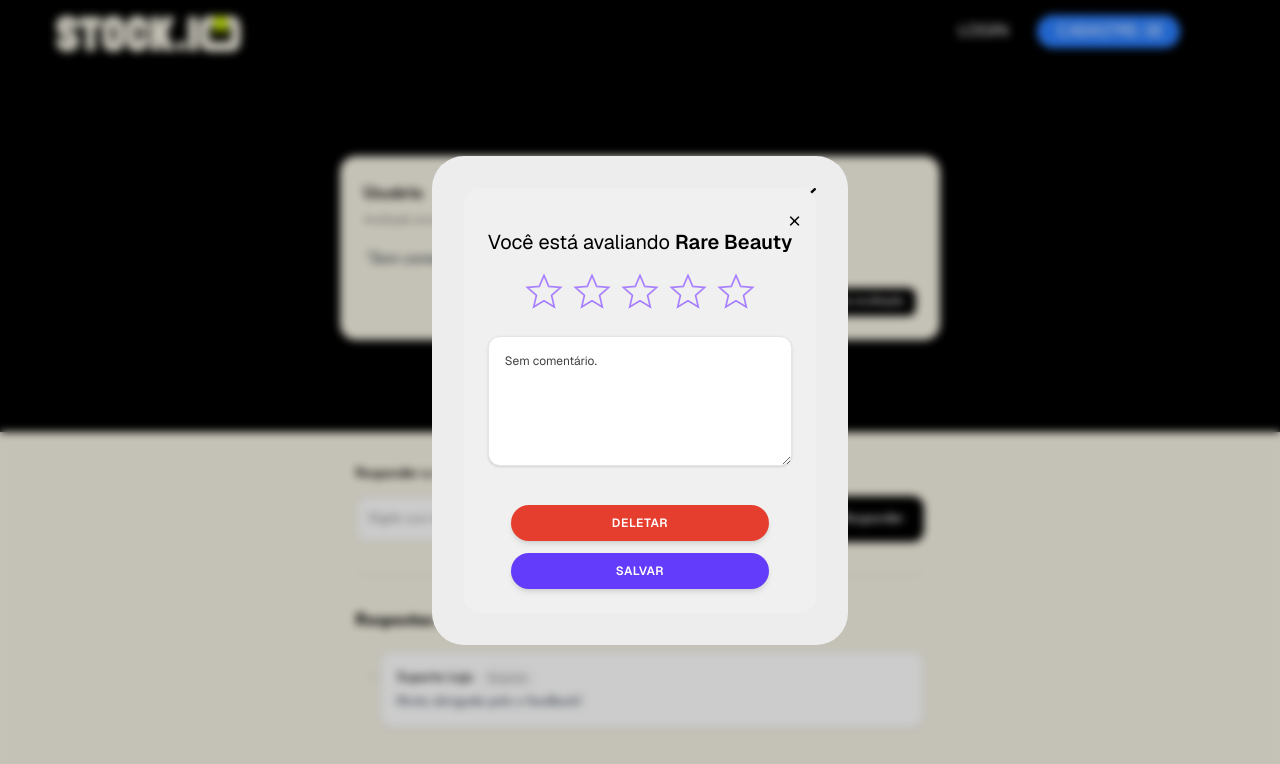
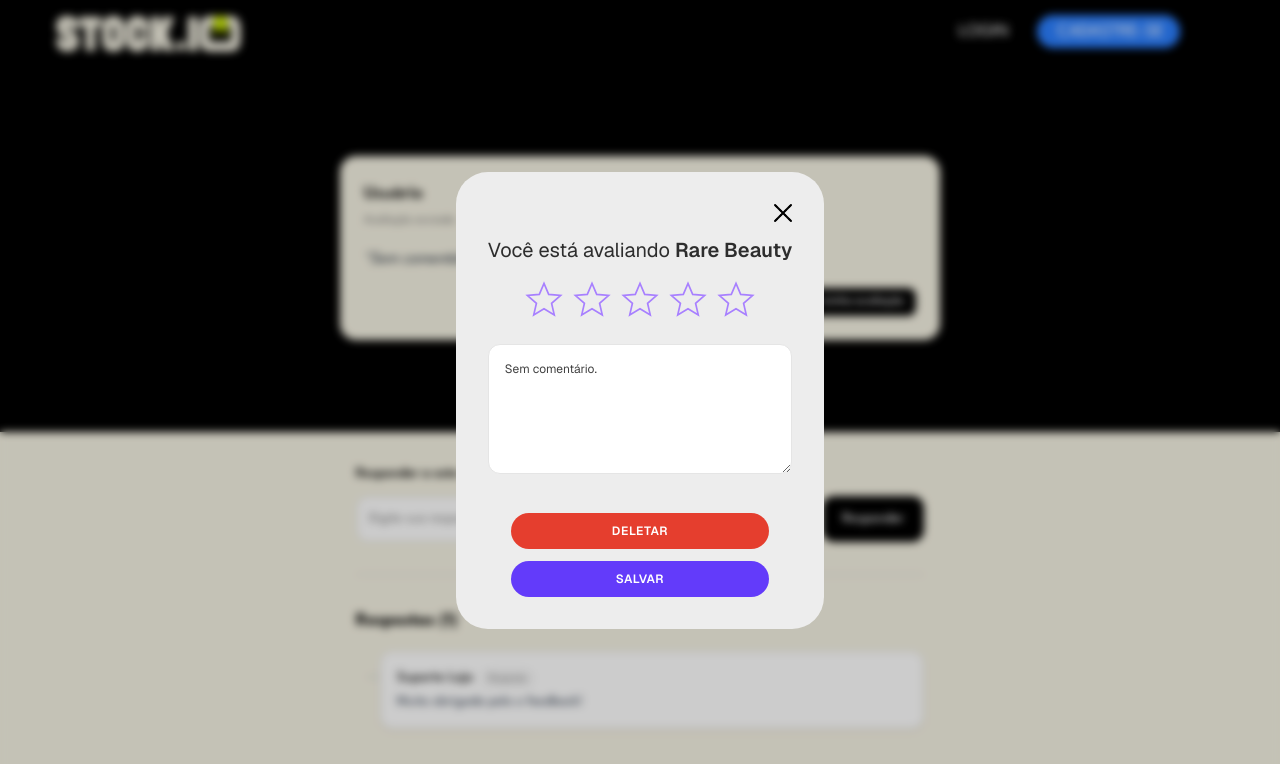
Before and after one commit to ArthurC00/projeto-PT-CJR-front, a Next.js app: page /com_aval in a window 1280 px wide. Both pictures are taken after a click on the button "Quero editar minha avaliação". Shown: the top 764 px of the page. Built offline with nearby package versions, Linux system fonts and the light colour scheme.

Commit message:
feat: tela de comentario de avaliação atualizada + modal

```diff
--- a/app/com_aval/page.tsx
+++ b/app/com_aval/page.tsx
@@ -1,24 +1,50 @@
 "use client"
 
 import Navbar from "@/components/navbar";
-import { useState, FormEvent } from "react";
-import { useSearchParams } from "next/navigation";
+import { useState, useEffect } from "react";
+import { useSearchParams, useRouter } from "next/navigation";
 import Link from "next/link";
 import Modal from "@/components/modal";
 
+interface AvaliacaoTipo {
+    id: number;
+    texto: string;
+    estrelas: number;
+}
+
 export default function com_aval() {
     const searchParams = useSearchParams();
+    const router = useRouter();
+
+    // infos vindas da URL
+    const reviewId = Number(searchParams.get('id'));
     const name = searchParams.get('name') || 'Usuário';
     const text = searchParams.get('text') || 'Sem comentário.';
-    const rating = searchParams.get('rating') || '0';
+    const rating = Number(searchParams.get('rating')) || 0; // Convertido para número
 
-    // 1. ESTADO PARA CONTROLAR O MODAL (Aberto/Fechado)
     const [isModalOpen, setIsModalOpen] = useState(false);
-
     const [respostas, setRespostas] = useState([
         { id: 1, autor: "Suporte Loja", texto: "Muito obrigada pelo o feedback!" }
     ]);
     const [novaResposta, setNovaResposta] = useState("");
+
+    // Estado da avaliação atual
+    const [avaliacao, setAvaliacao] = useState<AvaliacaoTipo | null>({
+        id: reviewId,
+        texto: text,
+        estrelas: rating
+    });
+
+    // Estados temporários para controlar o formulário dentro do Modal
+    const [textoTemporario, setTextoTemporario] = useState(text);
+    const [estrelasTemporarias, setEstrelasTemporarias] = useState(rating);
+    const [hoverEstrelas, setHoverEstrelas] = useState<number | null>(null); // Efeito visual de hover
+
+    // Sincroniza os estados caso os parâmetros da URL mudem
+    useEffect(() => {
+        if (text) setTextoTemporario(text);
+        if (rating) setEstrelasTemporarias(rating);
+    }, [text, rating]);
 
     const lidarComEnvio = (e: React.FormEvent<HTMLFormElement>) => {
         e.preventDefault();
@@ -34,6 +60,69 @@
         setNovaResposta("");
     };
 
+    // para salvar alteração no localstorage
+    const handleSalvar = async () => {
+        if (!avaliacao || !reviewId) return;
+
+        try {
+            const itensSalvos = localStorage.getItem("@rareBeauty:reviews");
+            if (itensSalvos) {
+                const listaReviews = JSON.parse(itensSalvos);
+
+                // Mapeia alterando o texto (comment) E as estrelas (userRating)
+                const listaAtualizada = listaReviews.map((rev: any) => {
+                    if (rev.id === reviewId) {
+                        return {
+                            ...rev,
+                            comment: textoTemporario,
+                            userRating: estrelasTemporarias
+                        };
+                    }
+                    return rev;
+                });
+
+                localStorage.setItem("@rareBeauty:reviews", JSON.stringify(listaAtualizada));
+            }
+
+            // Atualiza o estado visual da tela de edição
+            setAvaliacao({
+                ...avaliacao,
+                texto: textoTemporario,
+                estrelas: estrelasTemporarias
+            });
+
+            alert("Avaliação atualizada com sucesso!");
+            setIsModalOpen(false);
+        } catch(error) {
+            alert("Erro ao salvar alteração.");
+        }
+    };
+
+    // deletar no localstorage
+    const handleDeletar = async () => {
+        if (!reviewId) return;
+
+        if (confirm("Tem certeza absoluta que deseja deletar sua avaliação?")){
+            try {
+                const itensSalvos = localStorage.getItem("@rareBeauty:reviews");
+                if (itensSalvos) {
+                    const listaReviews = JSON.parse(itensSalvos);
+                    const listaFiltrada = listaReviews.filter((rev: any) => rev.id !== reviewId);
+                    localStorage.setItem("@rareBeauty:reviews", JSON.stringify(listaFiltrada));
+                }
+
+                setAvaliacao(null);
+                setTextoTemporario("");
+
+                alert("Avaliação deletada.");
+                setIsModalOpen(false);
+                router.push("/loja");
+            } catch(error) {
+                alert("Erro ao deletar.");
+            }
+        }
+    };
+
     return (
         <div className="min-h-screen bg-[#F6F3E4] overflow-x-auto flex flex-col">
             <Navbar />
@@ -46,13 +135,18 @@
                             <h3 className="font-semibold text-lg">{name}</h3>
                             <span className="text-xs text-neutral-500">Avaliação enviada</span>
                         </div>
-                        <div className="text-amber-400 font-bold">
-                            {"★".repeat(Number(rating))}
+
+                        {/* Mostra as estrelas atualizadas do estado atualizado */}
+                        <div className="text-amber-400 font-bold text-lg">
+                            {"★".repeat(avaliacao ? avaliacao.estrelas : 0)}
                         </div>
                     </div>
-                    <p className="italic text-gray-800">"{text}"</p>
 
-                    {/* botão para abrir o modal */}
+                    <p className="italic text-gray-800">
+                        {avaliacao ? `"${avaliacao.texto}"` : "Esta avaliação foi deletada."}
+                    </p>
+
+                    {avaliacao && (
                         <div className="mt-4 flex justify-end">
                             <button
                                 onClick={() => setIsModalOpen(true)}
@@ -61,6 +155,7 @@
                                 Quero editar minha avaliação
                             </button>
                         </div>
+                    )}
                 </div>
 
                 <Link href="/loja" className="mt-6 text-sm text-gray-400 hover:underline">
@@ -69,7 +164,6 @@
             </div>
 
             <main className="w-full max-w-[600px] mx-auto px-4 py-8 flex-1 flex flex-col gap-6">
-
                 <form onSubmit={lidarComEnvio} className="flex flex-col gap-3">
                     <label className="text-black font-semibold text-sm">
                         Responder a este comentário:
@@ -93,7 +187,6 @@
 
                 <hr className="border-neutral-300 my-2" />
 
-                {/* Lista de Respostas na parte bege */}
                 <div className="flex flex-col gap-4">
                     <h2 className="text-lg font-bold text-black">
                         Respostas ({respostas.length})
@@ -116,7 +209,6 @@
                         </div>
                     ))}
                 </div>
-
             </main>
 
             {/* modal */}
@@ -124,61 +216,53 @@
                 <Modal
                     onClose={() => setIsModalOpen(false)}
                     width="max-w-md"
-                  height="auto"
-                >
-                  <div className="relative p-6 bg-[#F0F0F0] text-black font-sans rounded-2xl">
-                    <button
-                      onClick={() => setIsModalOpen(false)}
-                      className="absolute top-4 right-4 text-2xl font-light hover:opacity-70 transition-opacity"
-                      >
-                        &times;
-                        </button>
+                    height="auto">
+                    <div className="text-black font-sans w-full h-full pt-4">
 
-                      {/* título */}
-                      <h2 className="text-xl text-center font-normal text-{#2D2D2D] mt-4 mb-4">
+                        <h2 className="text-xl text-center font-normal text-[#2D2D2D] mt-4 mb-4">
                             Você está avaliando <span className="font-semibold">Rare Beauty</span>
                         </h2>
 
-                      {/* star */}
                         <div className="flex justify-center gap-2 mb-6">
-                        {[1, 2, 3, 4, 5].map((star) => (
+                            {[1, 2, 3, 4, 5].map((star) => {
+                                const devePreencher = hoverEstrelas !== null ? star <= hoverEstrelas : star <= estrelasTemporarias;
+
+                                return (
                                     <svg
                                         key={star}
-                            className="w-10 h-10 text-[#A880FF] fill-none stroke-current stroke-1 cursor-pointer hover:fill-[#A880FF] transition-colors"
+                                        onClick={() => setEstrelasTemporarias(star)}
+                                        onMouseEnter={() => setHoverEstrelas(star)}
+                                        onMouseLeave={() => setHoverEstrelas(null)}
+                                        className={`w-10 h-10 text-[#A880FF] stroke-current stroke-1 cursor-pointer transition-colors ${
+                                            devePreencher ? "fill-[#A880FF]" : "fill-none"
+                                        }`}
                                         viewBox="0 0 24 24"
                                     >
                                         <path d="M12 17.27L18.18 21l-1.64-7.03L22 9.24l-7.19-.61L12 2 9.19 8.63 2 9.24l5.46 4.73L5.82 21z" />
                                     </svg>
-                        ))}
+                                );
+                            })}
                         </div>
 
                         <textarea
-                        className="w-full p-4 rounded-xl border border-neutral-200 text-neutral-700 bg-white focus:outline-none text-xs placeholder-neutral-400 shadow-sm"
-                        defaultValue={text}
+                            className="w-full p-4 rounded-xl border border-neutral-200 text-neutral-700 bg-white focus:outline-none text-xs"
+                            value={textoTemporario}
+                            onChange={(e) => setTextoTemporario(e.target.value)}
                             placeholder="Avaliação da loja"
                             rows={6}
                         />
+
                         <div className="flex flex-col gap-3 mt-8 items-center w-full">
-
-                        {/* Botão - deletar */}
                             <button
-                          onClick={()=> {
-                            if(confirm("Tem certeza que deseja deletar?")){
-                              setIsModalOpen(false);
-                            }
-                          }}
-                          className="w-[85%] bg-[#E53E2E] text-white py-2.5 rounded-full text-xs font-semibold uppercase tracking-wider shadow-md hover:bg-red-700 transition-colors"
+                                onClick={handleDeletar}
+                                className="w-[85%] bg-[#E53E2E] text-white py-2.5 rounded-full text-xs font-semibold uppercase tracking-wider"
                             >
                                 Deletar
                             </button>
 
-                          {/* Botão - salvar */}
                             <button
-                          onClick={()=>{
-                            alert("Avaliação atualizada!");
-                            setIsModalOpen(false);
-                          }}
-                          className="w-[85%] bg-[#633BFA] text-white py-2.5 rounded-full text-xs font-semibold uppercase tracking-wider shadow-md hover:bg-mediumpurple transition-colors"
+                                onClick={handleSalvar}
+                                className="w-[85%] bg-[#633BFA] text-white py-2.5 rounded-full text-xs font-semibold uppercase tracking-wider"
                             >
                                 Salvar
                             </button>
--- a/app/loja/page.tsx
+++ b/app/loja/page.tsx
@@ -156,9 +156,10 @@
                             href={{
                                 pathname: '/com_aval',
                                 query: {
-                                name: rev.userName,
-                                text: rev.comment || "Os produtos são simplesmente perfeitos...", // Use o campo correto do seu objeto
-                                rating: rev.userRating
+                                    id: rev.id,
+                                    name: rev.userName,
+                                    text: rev.comment || "Os produtos são simplesmente perfeitos...",
+                                    rating: rev.userRating
                                 }
                             }}
                             className="bg-[#F6F3E4] text-black w-full rounded-2xl block hover:opacity-90 transition-opacity cursor-pointer p-4"
```
Lines whose indentation alone changed are shown as unchanged.
